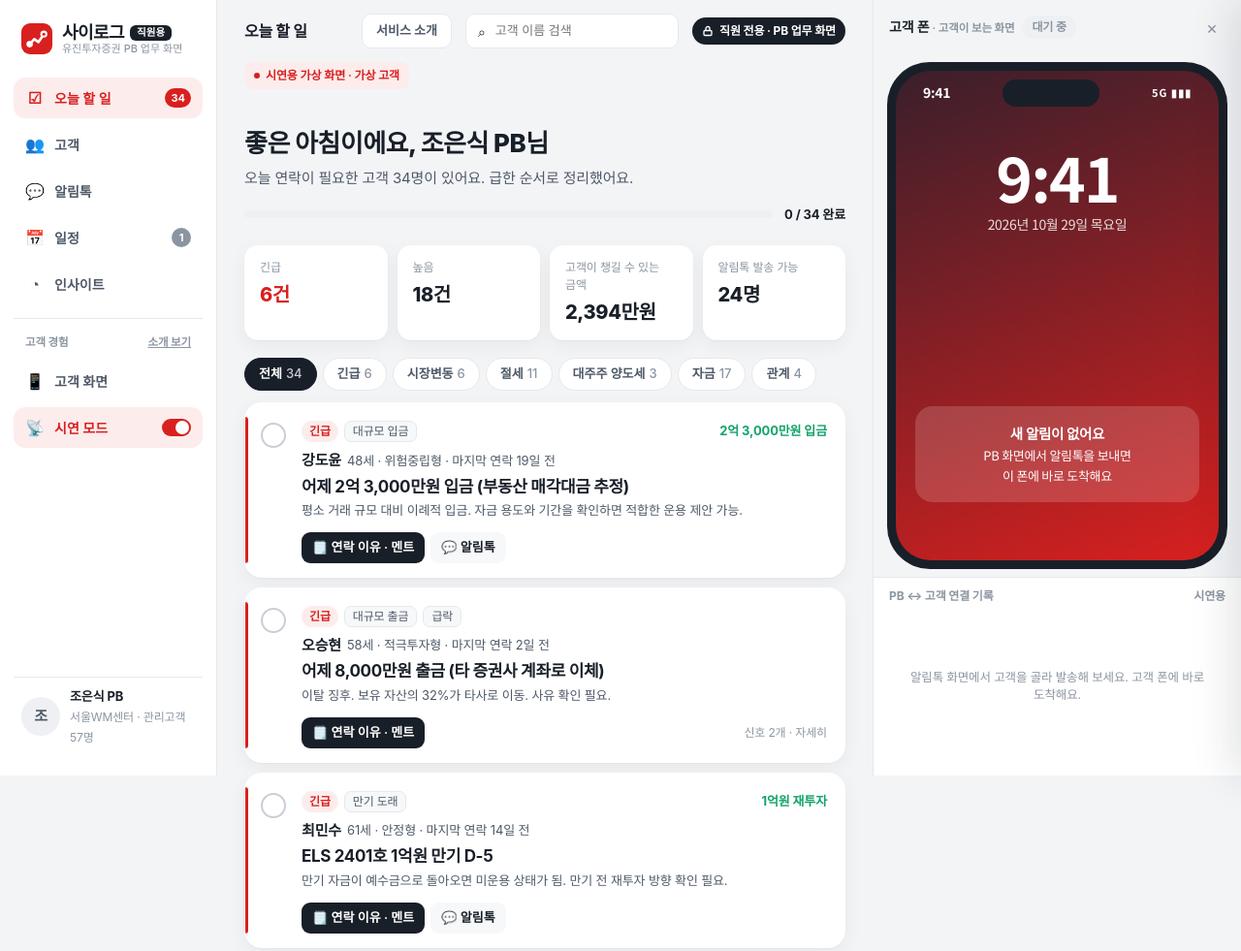
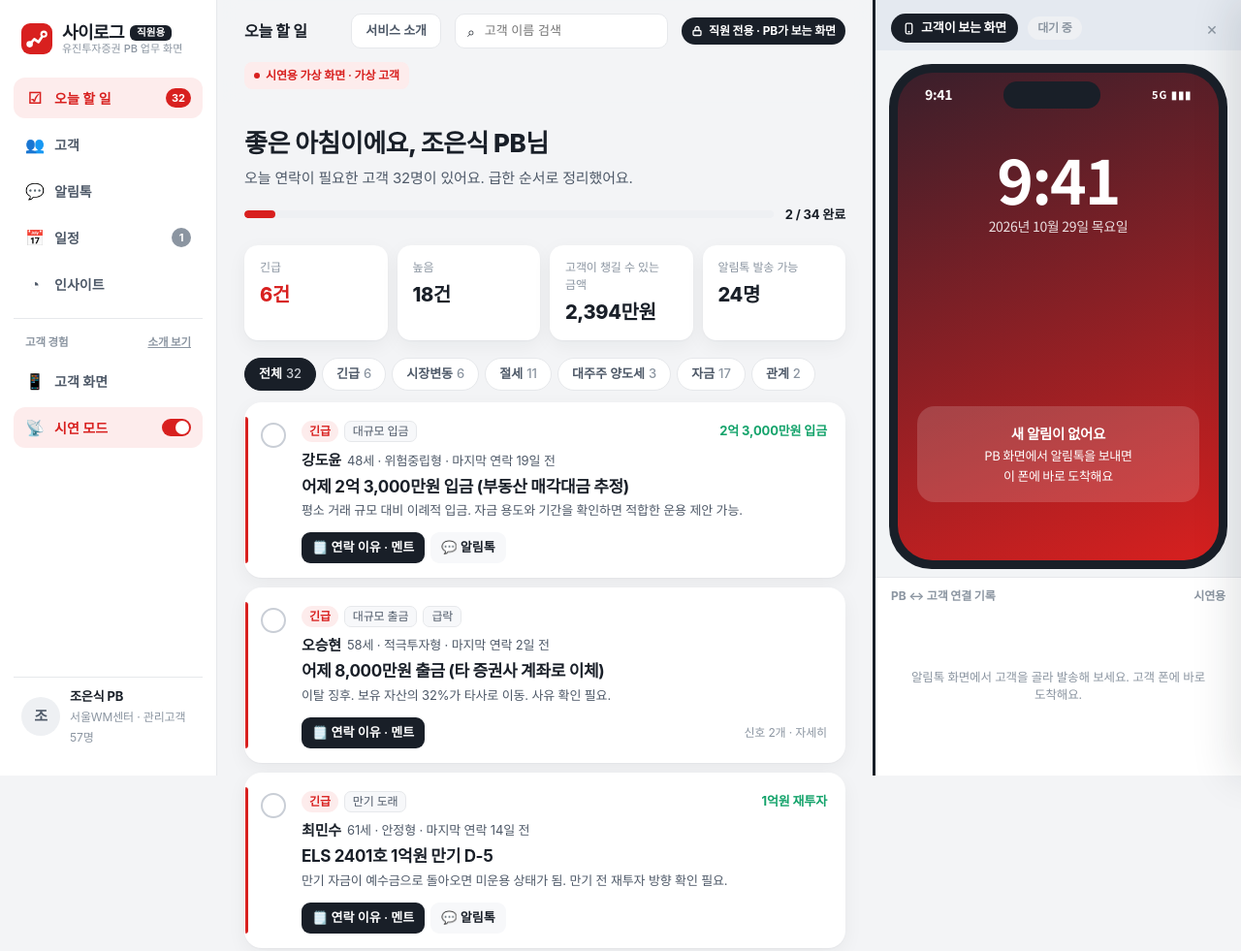
Before and after one commit to eugene23-code/-, a plain HTML site: page index.html in a window 1280 px wide. Shown: the top 981 px of the page at 97% size. Drawn offline with Linux system fonts and the light colour scheme; a web font is replaced by a local one.

Commit message:
시연 모드 경계 강조: 진한 세로선 · 고객 폰 바탕 구분 · '고객이 보는 화면' / 'PB가 보는 화면' 라벨

```diff
--- a/index.html
+++ b/index.html
@@ -562,7 +562,7 @@ body.live.dw .drawer { right: 0; }
       <span class="spacer"></span>
       <button type="button" class="top-tab" id="tab-intro" data-intro>서비스 소개</button>
       <label class="search"><span>⌕</span><input id="q" type="search" placeholder="고객 이름 검색" autocomplete="off"></label>
-      <span class="staff-badge" title="이 화면은 PB(직원)만 사용합니다. 고객에게는 알림톡과 고객 폰 화면만 보입니다."><svg width="12" height="12" viewBox="0 0 24 24" fill="none" stroke="currentColor" stroke-width="2.6" stroke-linecap="round" stroke-linejoin="round" aria-hidden="true"><rect x="4" y="11" width="16" height="10" rx="2"/><path d="M8 11V7a4 4 0 0 1 8 0v4"/></svg>직원 전용 · PB 업무 화면</span>
+      <span class="staff-badge" title="이 화면은 PB(직원)만 사용합니다. 고객에게는 알림톡과 고객 폰 화면만 보입니다."><svg width="12" height="12" viewBox="0 0 24 24" fill="none" stroke="currentColor" stroke-width="2.6" stroke-linecap="round" stroke-linejoin="round" aria-hidden="true"><rect x="4" y="11" width="16" height="10" rx="2"/><path d="M8 11V7a4 4 0 0 1 8 0v4"/></svg>직원 전용 · PB가 보는 화면</span>
       <span class="demo-badge">시연용 가상 화면 · 가상 고객</span>
     </header>
 
@@ -698,7 +698,13 @@ body.live.dw .drawer { right: 0; }
 
   /* ---------- 상태 ---------- */
   const state = { view: 'todo', filter: 'all', done: new Set(), selected: null, sent: [], recip: new Set(), tpl: 'cma', talk: new Set() };
-  try { const d = JSON.parse(localStorage.getItem('sailog.done') || '[]'); d.forEach(x => state.done.add(x)); } catch (e) {}
+  try {
+    const raw = localStorage.getItem('sailog.done');
+    // 시연용: 처음 여는 화면에서 진행 게이지가 보이도록 우선순위 낮은 할 일 2개는 완료된 상태로 시작
+    const d = raw == null ? TODOS.slice(-2).map(t => t.id) : JSON.parse(raw);
+    d.forEach(x => state.done.add(x));
+    if (raw == null) localStorage.setItem('sailog.done', JSON.stringify(d));
+  } catch (e) {}
   const persist = () => { try { localStorage.setItem('sailog.done', JSON.stringify([...state.done])); } catch (e) {} };
 
   const PRI = { 3: '긴급', 2: '높음', 1: '보통' };
--- a/live.js
+++ b/live.js
@@ -28,6 +28,10 @@ window.SAILOG_LIVE = (() => {
   @media (max-width: 1100px) { body.live .app { padding-right: 0; } .lv { box-shadow: -10px 0 30px rgba(25,31,40,.15); } }
   .lv-head { display: flex; align-items: center; gap: 8px; padding: 14px 16px 8px; }
   .lv-head b { font-size: 14px; }
+  /* PB 화면 ↔ 고객 화면 경계: 진한 세로선 + 다른 바탕 + '고객이 보는 화면' 라벨 */
+  .lv { border-left: 3px solid var(--fg); background: #E4E9F0; }
+  .lv-side { display: inline-flex; align-items: center; gap: 6px; height: 30px; padding: 0 12px; border-radius: 99px; background: var(--fg); color: var(--surface); font-size: 13px; font-weight: 800; white-space: nowrap; }
+  .lv-head .lv-who { margin-left: 2px; }
   .lv-who { font-size: 12px; font-weight: 700; color: var(--fg3); background: var(--gray-tint); border-radius: 99px; padding: 3px 10px; }
   .lv-who.on { color: var(--brand); background: var(--brand-tint); }
   .lv-x { margin-left: auto; width: 28px; height: 28px; border-radius: 8px; font-size: 18px; color: var(--fg3); }
@@ -67,7 +71,7 @@ window.SAILOG_LIVE = (() => {
 
   function build() {
     document.body.insertAdjacentHTML('beforeend', `<aside class="lv" id="lv" hidden aria-label="고객 폰 (시연용 가상)">
-      <div class="lv-head"><b>고객 폰 <small style="font-weight:600;color:var(--fg3);font-size:11.5px">· 고객이 보는 화면</small></b><span class="lv-who" id="lv-who">대기 중</span><button type="button" class="lv-x" id="lv-x" aria-label="시연 모드 끄기">×</button></div>
+      <div class="lv-head"><span class="lv-side"><svg width="13" height="13" viewBox="0 0 24 24" fill="none" stroke="currentColor" stroke-width="2.4" stroke-linecap="round" stroke-linejoin="round" aria-hidden="true"><rect x="6" y="2" width="12" height="20" rx="3"/><path d="M11 18h2"/></svg>고객이 보는 화면</span><span class="lv-who" id="lv-who">대기 중</span><button type="button" class="lv-x" id="lv-x" aria-label="시연 모드 끄기">×</button></div>
       <iframe class="lv-frame" title="고객 폰 (시연용 가상)"></iframe>
       <div class="lv-log"><div class="lv-log-h"><span>PB ↔ 고객 연결 기록</span><span>시연용</span></div>
         <ol id="lv-log"><li class="empty">알림톡 화면에서 고객을 골라 발송해 보세요. 고객 폰에 바로 도착해요.</li></ol></div>
```
